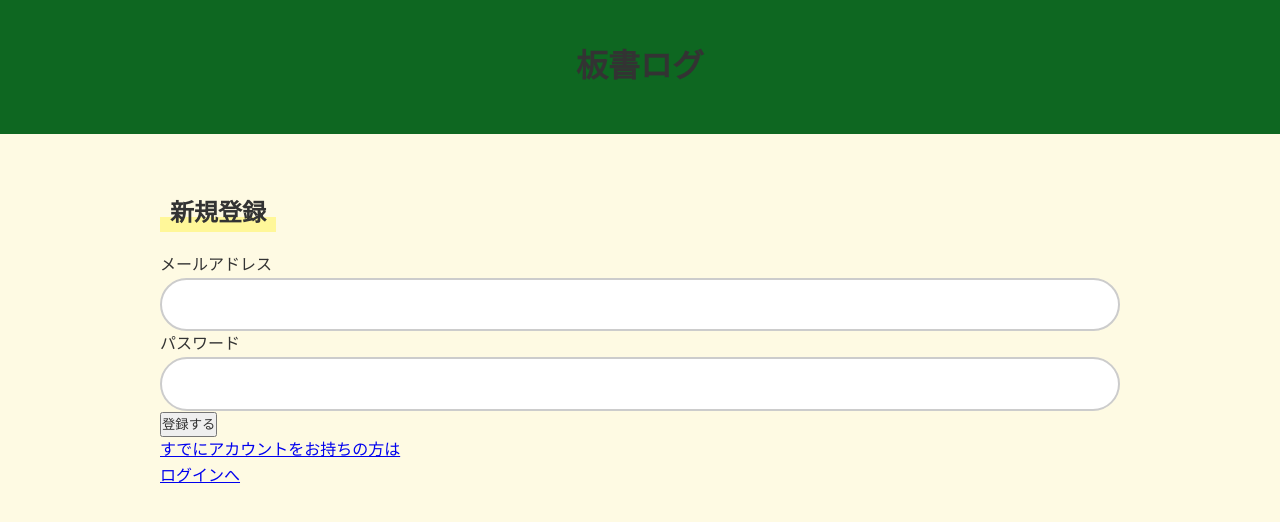
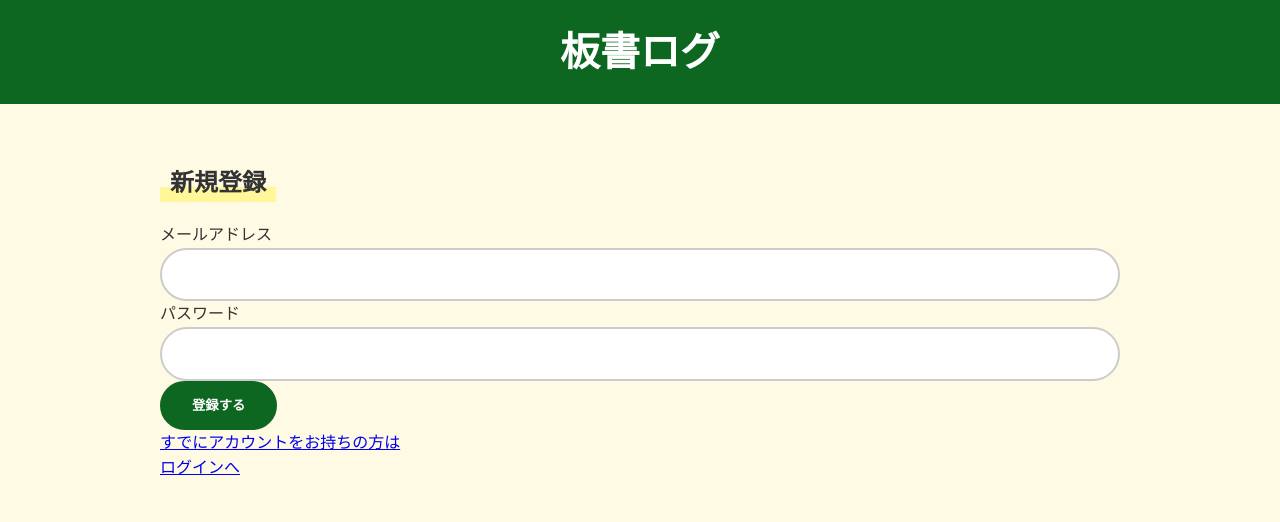
Before and after one commit to Nakamisa1005/bansho-app, a Flask app: page /signup in a window 1280 px wide. Shown: the top 522 px of the page. Run offline with Flask 3, Linux system fonts and the light colour scheme; some web fonts are replaced.

Commit message:
システムの再修正とデザインの変更

```diff
--- a/app.py
+++ b/app.py
@@ -112,7 +112,6 @@ def generate_study_content_from_text(text):
     except Exception as e:
         return f"AI処理中に予期せぬエラーが発生しました: {e}"
 
-# ★★★ 追加したパース用関数 ★★★
 def parse_quiz_text(text):
     """AIが生成したテキストから、復習問題の部分だけを抜き出してリスト化する"""
     quizzes = []
@@ -398,5 +397,4 @@ def logout():
     #ログアウト
     session.clear()
     flash('ログアウトしました。', 'info')
-    # ログイン画面に遷移
     return redirect(url_for('login'))
--- a/static/style.css
+++ b/static/style.css
@@ -199,7 +199,6 @@ textarea:focus {
     outline: none;
     border-color: var(--primary-color);
     background-color: #f0fdf4;
-    /* フォーカス時に薄い緑 */
 }
 
 /* ボタン */
--- a/templates/archive.html
+++ b/templates/archive.html
@@ -13,6 +13,7 @@
 <body>
     <header>
         <h1 class="header-title">板書ログ</h1>
+        <a href="/logout" class="header-logout-btn">ログアウト</a>
     </header>
     <nav class="nav-container">
         <ul class="nav-list">
--- a/templates/archive_tags.html
+++ b/templates/archive_tags.html
@@ -13,6 +13,7 @@
 <body>
     <header>
         <h1 class="header-title">板書ログ</h1>
+        <a href="/logout" class="header-logout-btn">ログアウト</a>
     </header>
     <nav class="nav-container">
         <ul class="nav-list">
--- a/templates/edit_note.html
+++ b/templates/edit_note.html
@@ -13,6 +13,7 @@
 <body>
     <header>
         <h1 class="header-title">板書ログ</h1>
+        <a href="/logout" class="header-logout-btn">ログアウト</a>
     </header>
     <nav class="nav-container">
         <ul class="nav-list">
--- a/templates/login.html
+++ b/templates/login.html
@@ -11,7 +11,7 @@
 
 <body>
     <header>
-        <h1 class="header-logo">板書ログ</h1>
+        <h1 class="header-title">板書ログ</h1>
     </header>
 
     <main class="auth-wrapper">
@@ -32,7 +32,7 @@
                         <input type="password" id="password" name="password" class="auth-input" required>
                     </div>
 
-                    <button type="submit" class="auth-button">ログイン</button>
+                    <button type="submit" class="action-button">ログイン</button>
                 </form>
             </div>
 
--- a/templates/result.html
+++ b/templates/result.html
@@ -13,6 +13,7 @@
 <body>
     <header>
         <h1 class="header-title">板書ログ</h1>
+        <a href="/logout" class="header-logout-btn">ログアウト</a>
     </header>
     <nav class="nav-container">
         <ul class="nav-list">
--- a/templates/signup.html
+++ b/templates/signup.html
@@ -11,7 +11,7 @@
 
 <body>
     <header>
-        <h1 class="header-logo">板書ログ</h1>
+        <h1 class="header-title">板書ログ</h1>
     </header>
 
     <main class="auth-wrapper">
@@ -32,7 +32,7 @@
                         <input type="password" id="password" name="password" class="auth-input" required>
                     </div>
 
-                    <button type="submit" class="auth-button">登録する</button>
+                    <button type="submit" class="action-button">登録する</button>
                 </form>
             </div>
 
```
